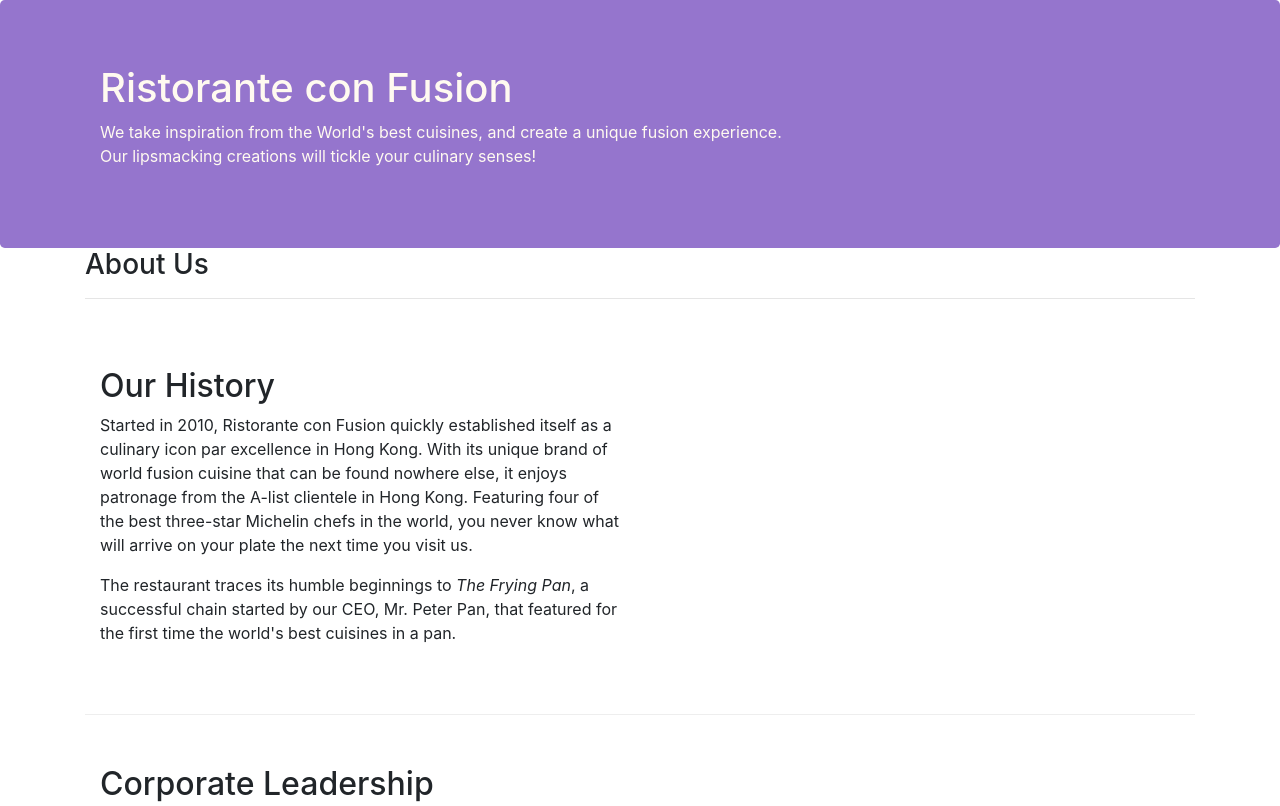
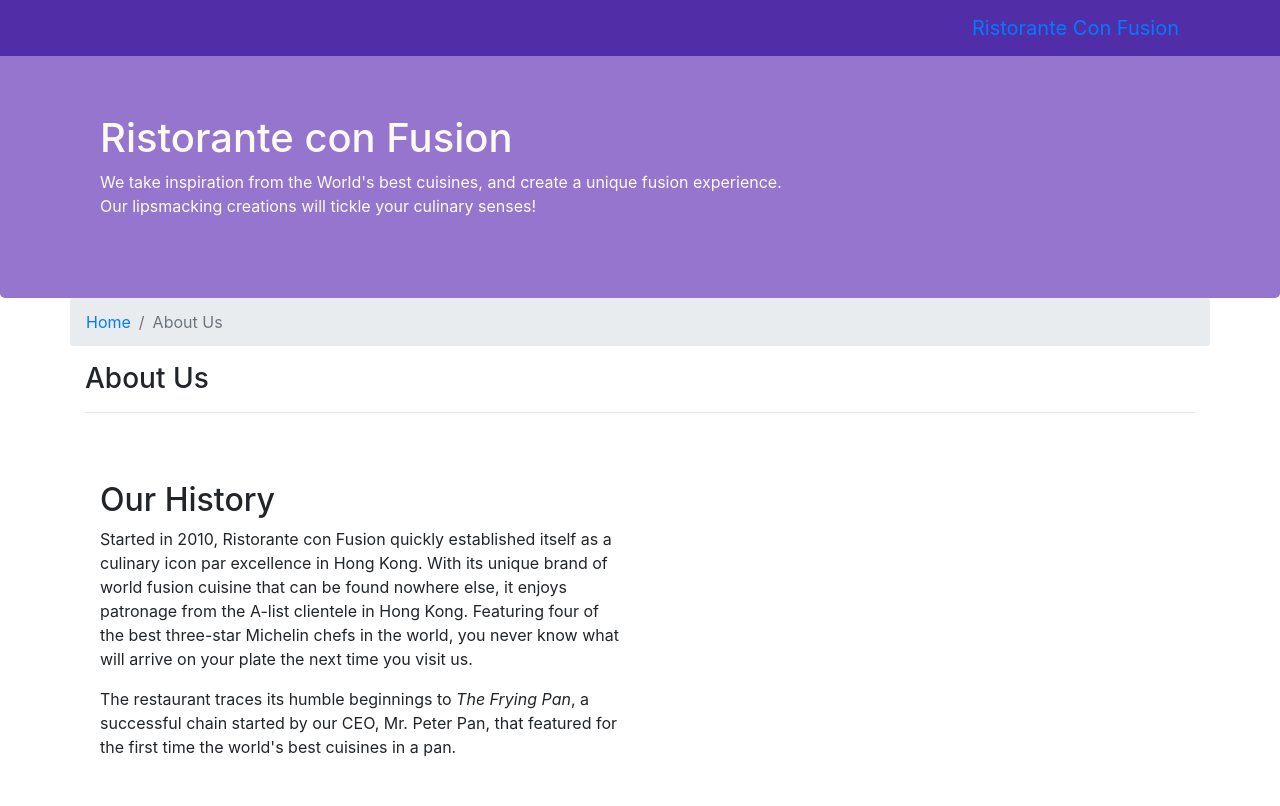
Before and after one commit to AStibrany/BstrapProject1, a website: page aboutus.html in a window 1280 px wide. Shown: the top 806 px of the page. Drawn offline with nearby package versions, Linux system fonts and the light colour scheme.

Commit message:
Navbar and breadcrumbs

```diff
--- a/aboutus.html
+++ b/aboutus.html
@@ -16,7 +16,22 @@
 </head>
 
 <body>
-
+  <nav class="navbar navbar-inverse navbar-toggleable-sm fixed-top">
+        <div class="container">
+          <button class="navbar-toggler" type="button" data-toggle="collapse" data-target="#Navbar">
+                <span class="navbar-toggler-icon"></span>
+            </button>
+           <a class="navbar-brand" href="index.html">Ristorante Con Fusion</a>
+              <div class="collapse navbar-collapse" id="Navbar">
+                <ul class="navbar-nav">
+                    <li class="nav-item"><a class="nav-link" href="index.html">Home</a></li>
+                    <li class="nav-item active"><a class="nav-link" href="#">About Us</a></li>
+                    <li class="nav-item"><a class="nav-link" href="#">Menu</a></li>
+                    <li class="nav-item"><a class="nav-link" href="#">Contact</a></li>
+                </ul>
+              </div>
+        </div>
+    </nav>
     <header class="jumbotron">
         <div class="container">
             <div class="row row-header">
@@ -32,6 +47,10 @@
 
     <div class="container">
         <div class="row">
+          <ol class="col-12 breadcrumb">
+            <li class="breadcrumb-item"><a href="./index.html">Home</a></li>
+            <li class="breadcrumb-item active">About Us</li>
+          </ol>
             <div class="col">
                <h3>About Us</h3>
                <hr>
--- a/css/styles.css
+++ b/css/styles.css
@@ -1,3 +1,12 @@
+body{
+    padding:50px 0px 0px 0px;
+    z-index:0;
+}
+
+.navbar-inverse {
+     background-color: #512DA8;
+   }
+
 .row-header {
   margin: 0px auto;
   padding: 0px auto;
```
Also changed, not shown: index.html (+16 -1 lines), 1 other file.
